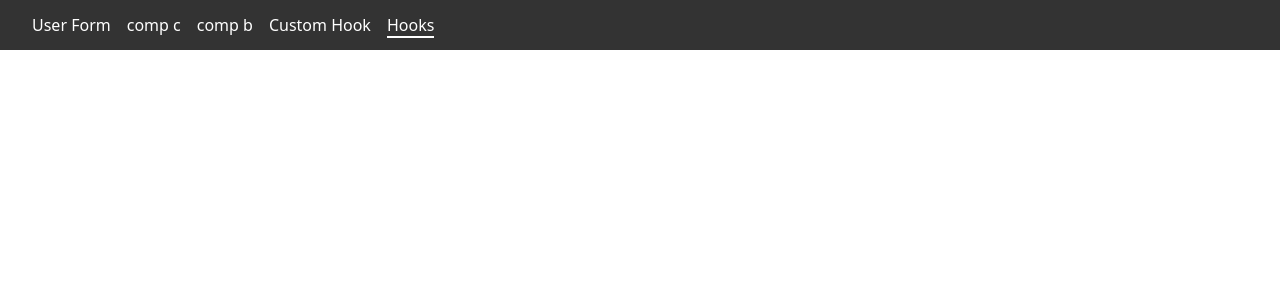
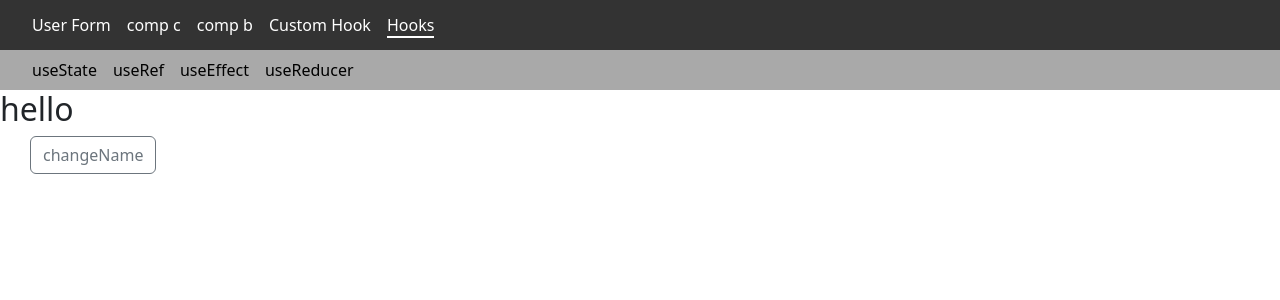
Before and after one commit to Vaibhavi7499/react-may-practice, a React (Vite) app: page /hooks/usememo in a window 1280 px wide. Shown: the top 300 px of the page. Built offline with nearby package versions, Linux system fonts and the light colour scheme.

Commit message:
useMemo hook in reactJS

```diff
--- a/src/App.jsx
+++ b/src/App.jsx
@@ -9,6 +9,9 @@ import HookLayout from "./component/Hooks/HookLayout";
 import HookUseState from "./component/Hooks/HookUseState";
 import HookUseEffect from "./component/Hooks/HookUseEffect";
 import HookUsereducer from "./component/Hooks/HookUsereducer";
+import ContextApi from "./component/Hooks/ContextApi";
+import HookUseMemo from "./component/Hooks/HookUseMemo";
+import Parent from "./component/Hooks/UseCallback/Parent";
 
 
 const App = () => {
@@ -26,6 +29,9 @@ const App = () => {
         <Route path="useref" element={<UseRefEx />} />
         <Route path="useeffect" element={<HookUseEffect />} />
         <Route path="usereducer" element={<HookUsereducer/>} />
+        <Route path="context" element={<ContextApi/>} />
+        <Route path="usememo" element={<HookUseMemo/>} />
+        <Route path="callback" element={<Parent/>} />
       </Route>
       </Routes>
     </>
--- /dev/null
+++ b/src/component/Hooks/HookUseMemo.jsx
@@ -0,0 +1,27 @@
+import React, { useEffect, useMemo, useState } from "react";
+
+const HookUseMemo = () => {
+  let [fname, setfname] = useState("hello");
+
+  //   let memoEx = () => {
+  // console.log("test");
+  //     for (let i = 0; i <= 10000; i++) {
+
+  //     }
+  //   }
+
+  const memoEx = useMemo(() => {
+    console.log("test");
+    for (let i = 0; i <= 10000; i++) {}
+  },[]);
+
+  return (
+    <div>
+        <h2>{fname}</h2>
+      {memoEx}
+      <button className="btn btn-outline-secondary" onClick={() => setfname("hello world")}>changeName</button>
+    </div>
+  );
+};
+
+export default HookUseMemo;
--- a/src/component/context/UserContext.jsx
+++ b/src/component/context/UserContext.jsx
@@ -1,16 +1,18 @@
 import { createContext, useState } from "react";
 
-export let userContext = createContext();
+export const userContext = createContext();
 
-function UserContainer({children}){
-let contextValue = {
-    user : 'COCSIT'
-}
-return(
-    <userContext.Provider value={contextValue}>
-        {children}
+const UserContainer = ({ children }) => {
+  let [userName, setUserName] = useState("COCSIT");
+
+  function changeName() {
+    setUserName("College of Computer Science and Information Technology");
+  }
+
+  return (
+    <userContext.Provider value={{ userName, changeName }}>
+      {children}
     </userContext.Provider>
-)
-}
-
+  );
+};
 export default UserContainer;
```
Also changed, not shown: src/main.jsx (+12 -13 lines).
